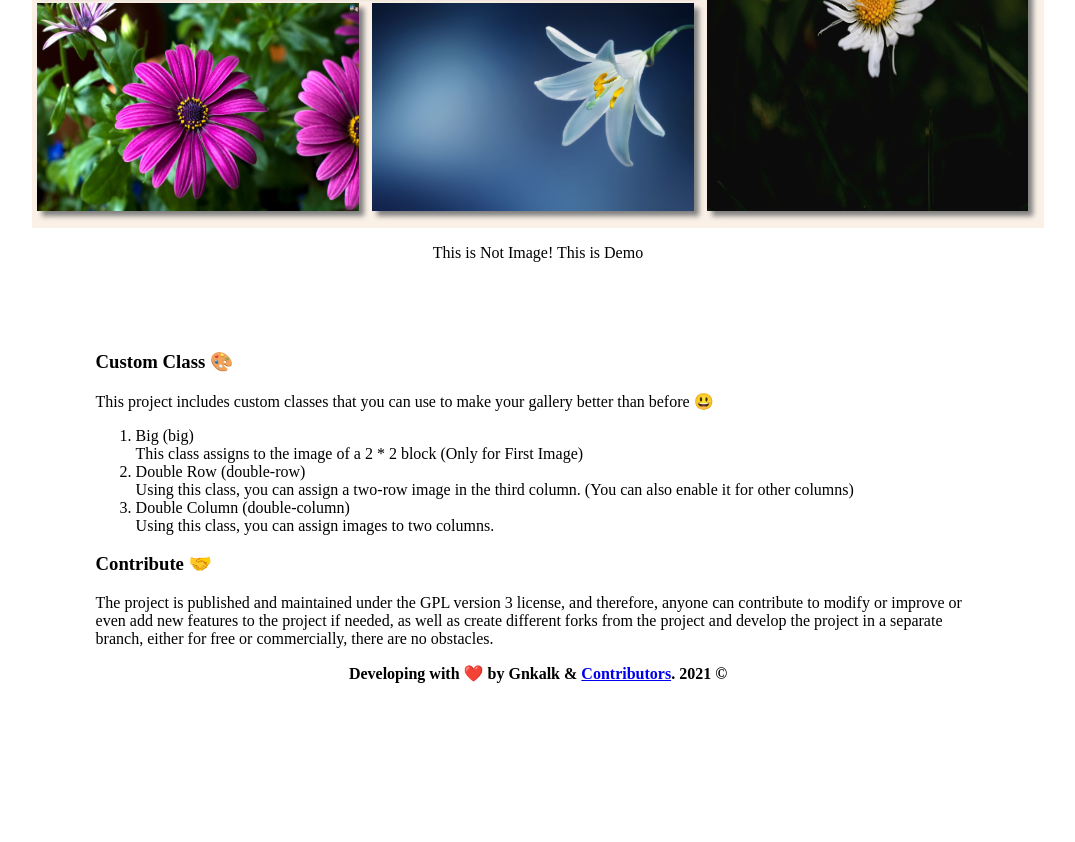
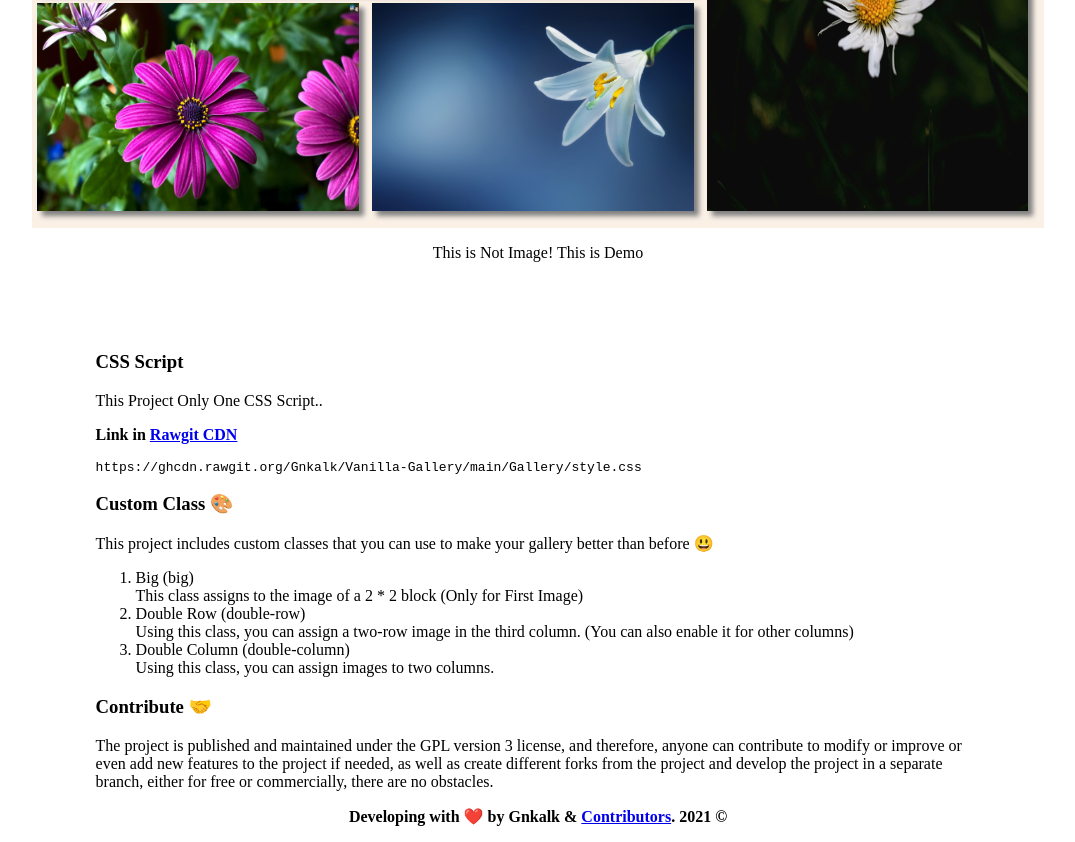
Before and after one commit to Gnkalk/Vanilla-Gallery, a plain HTML site: page Gallery/index.html in a window 1280 px wide. Shown: the part 628-1470 px from the top of the page, without its empty margins (102-1177 px from the left). Before the commit the page ends 1327 px from the top, so only its background shows below. Drawn offline with Linux system fonts and the light colour scheme.

Commit message:
add Rawgit CDN Link

```diff
--- a/Gallery/index.html
+++ b/Gallery/index.html
@@ -46,6 +46,11 @@
     <p style="text-align: center;">This is Not Image! This is Demo</p>
     <br><br><br>
     <div style="text-align: left;margin: auto;width: 70%;">
+    <h3>CSS Script</h3>
+    <p>This Project Only One CSS Script..</p>
+    <span> </span>
+    <p><strong>Link in <a href="https://rawgit.org">Rawgit CDN</a></strong></p>
+    <pre><code>https://ghcdn.rawgit.org/Gnkalk/Vanilla-Gallery/main/Gallery/style.css</code></pre>
     <h3>Custom Class 🎨</h3>
     <p>This project includes custom classes that you can use to make your gallery better than before 😃</p>
         <ol>
```
Also changed, not shown: 1 other file.
